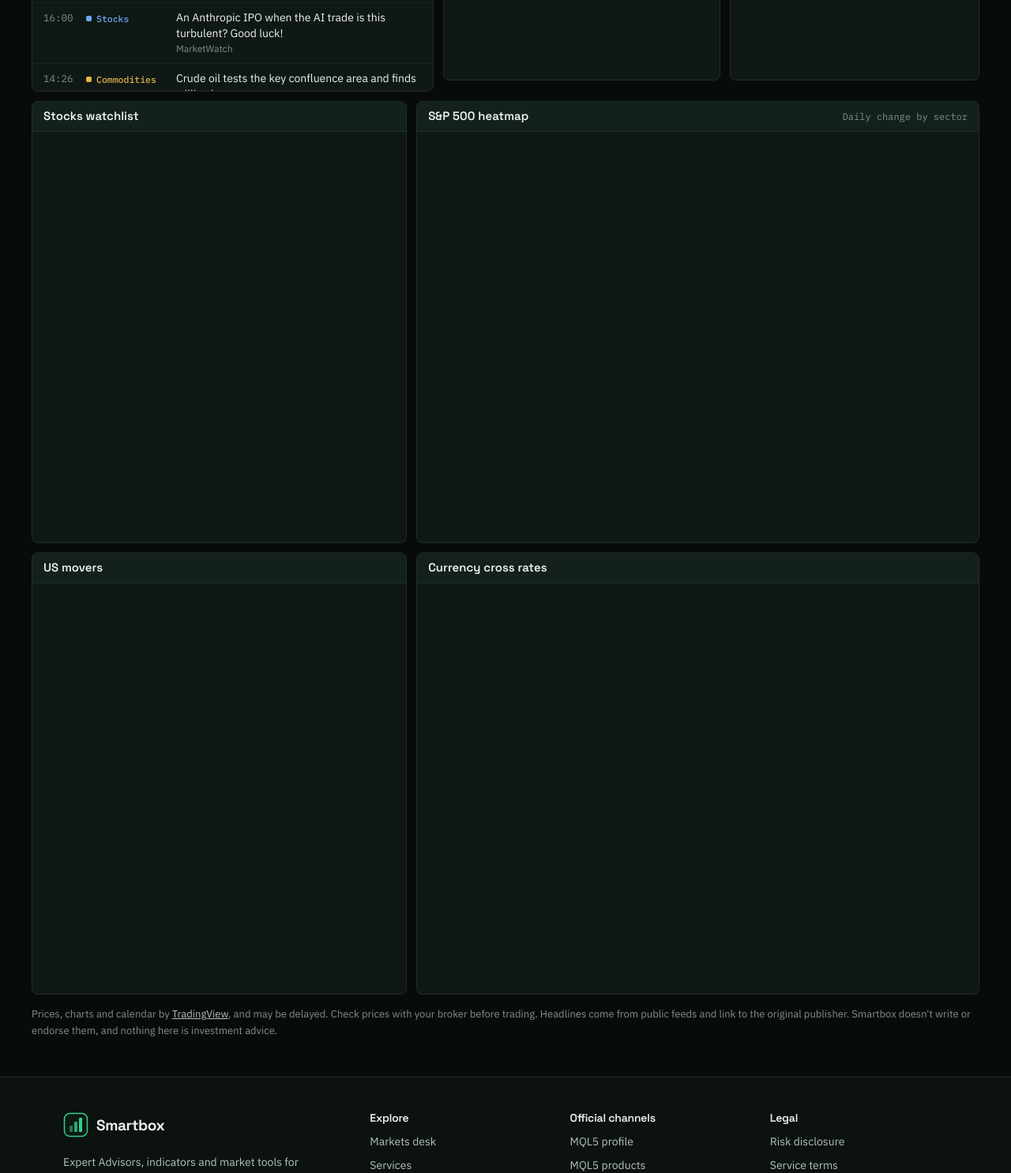
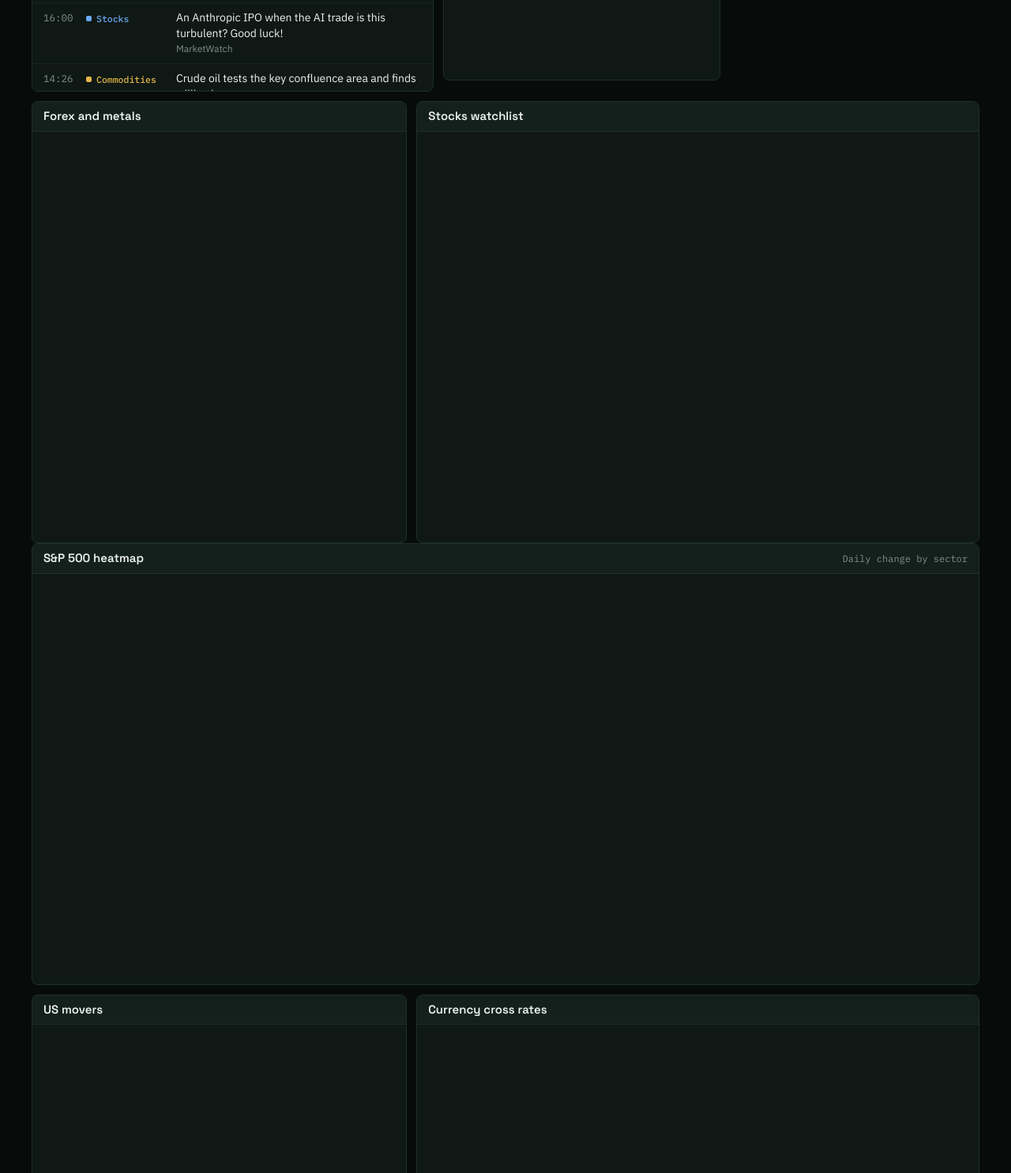
Before and after one commit to ahmedfezzaii-arch/smartbox, a plain HTML site: page markets.html in a window 1280 px wide. Shown: the part 880-2366 px from the top of the page at 79% size. Drawn offline with Linux system fonts and the light colour scheme; a script that the page names is missing.

Commit message:
Add files via upload

```diff
--- a/markets.html
+++ b/markets.html
@@ -66,18 +66,20 @@
       <div class="panel-head"><h2 id="calendar-title">Economic calendar</h2><span class="panel-note">Your local time</span></div>
       <div class="panel-body h-lg" data-widget="calendar"></div>
     </section>
-
-    <section class="panel" aria-labelledby="forex-title">
-      <div class="panel-head"><h2 id="forex-title">Forex and metals</h2></div>
-      <div class="panel-body h-lg" data-widget="forex"></div>
-    </section>
   </div>
 
   <div class="terminal-lower">
+    <section class="panel" aria-labelledby="forex-title">
+      <div class="panel-head"><h2 id="forex-title">Forex and metals</h2></div>
+      <div class="panel-body h-md" data-widget="forex"></div>
+    </section>
     <section class="panel" aria-labelledby="stocks-title">
       <div class="panel-head"><h2 id="stocks-title">Stocks watchlist</h2></div>
       <div class="panel-body h-md" data-widget="stocks"></div>
     </section>
+  </div>
+
+  <div class="terminal-full">
     <section class="panel" aria-labelledby="heatmap-title">
       <div class="panel-head"><h2 id="heatmap-title">S&amp;P 500 heatmap</h2><span class="panel-note">Daily change by sector</span></div>
       <div class="panel-body h-md" data-widget="heatmap"></div>
```
